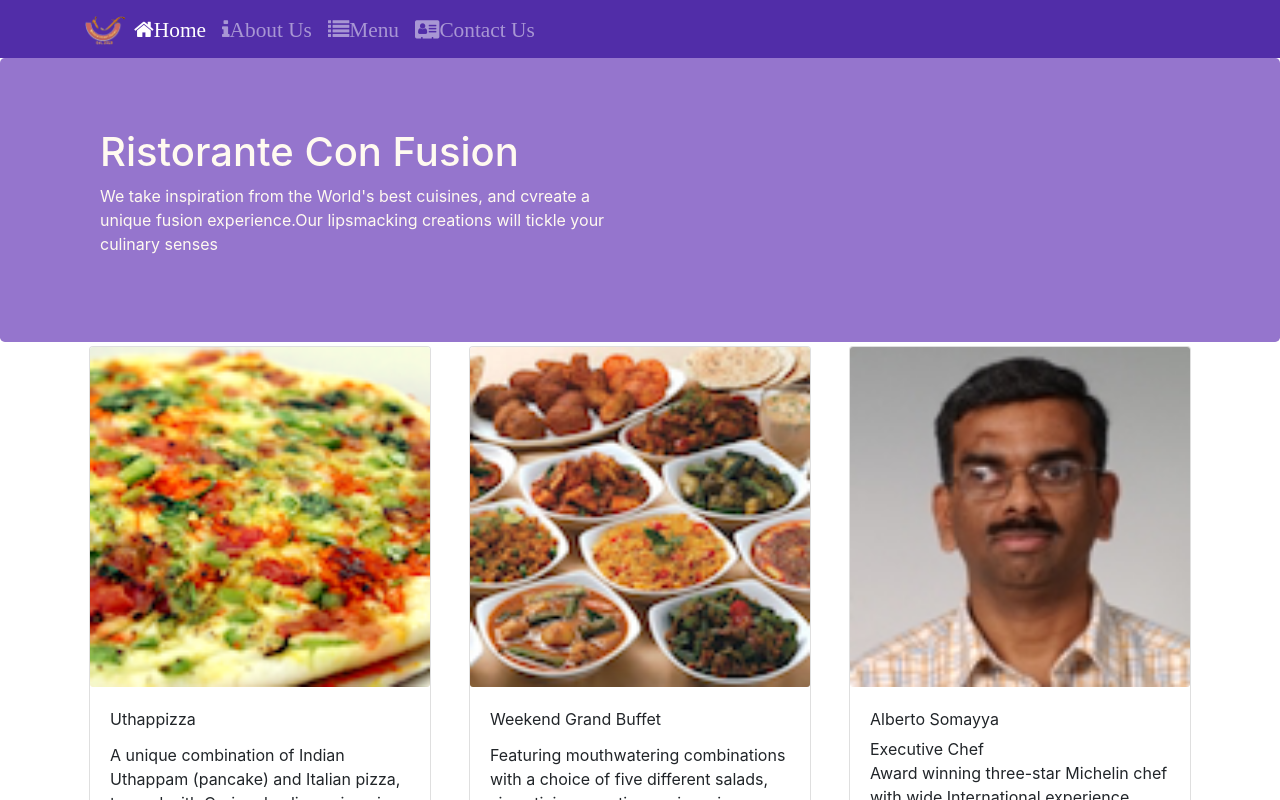
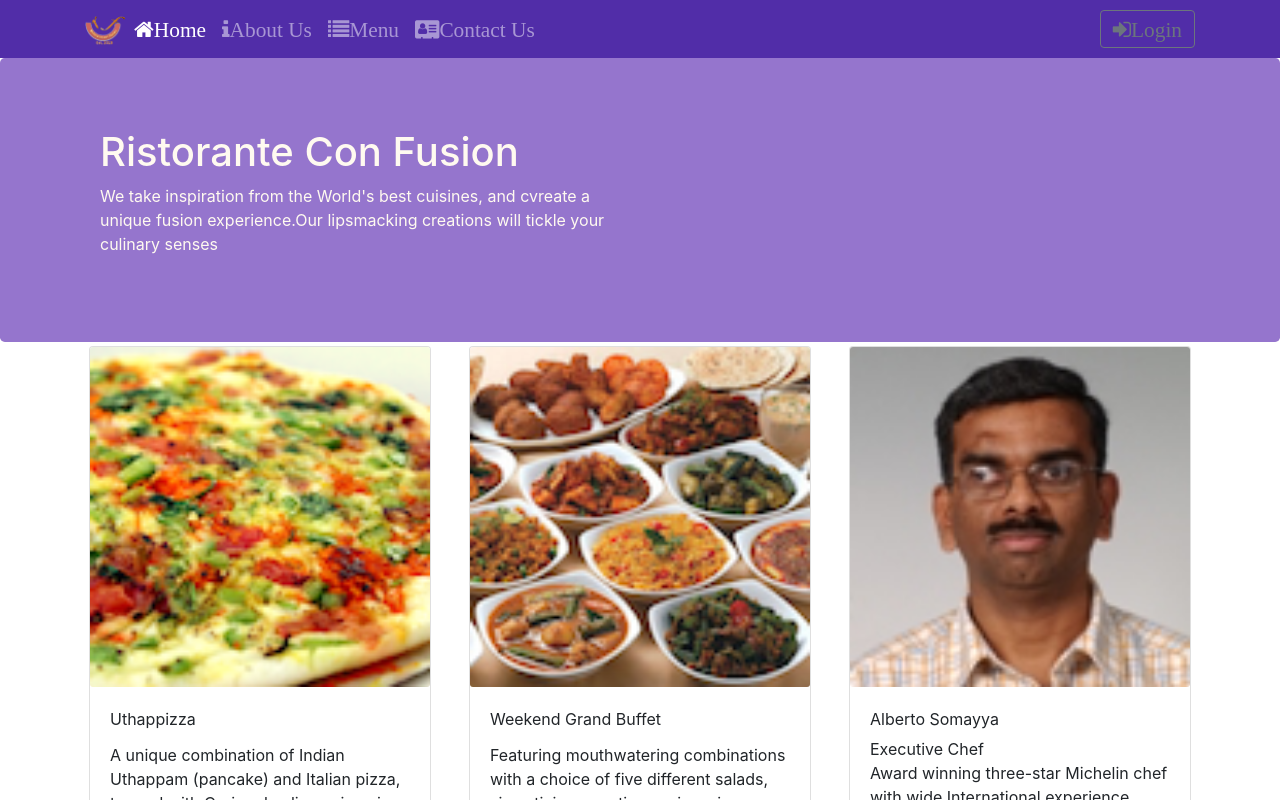
Before and after one commit to Hershal0-0/coursera_practice, a React (Create React App) app in the folder application/: page /home in a window 1280 px wide. Shown: the top 800 px of the page. Built offline with nearby package versions, Linux system fonts and the light colour scheme.

Commit message:
Uncontrolled Form using innerRef

```diff
--- a/application/src/components/HeaderComponent.js
+++ b/application/src/components/HeaderComponent.js
@@ -1,19 +1,33 @@
 import React,{Component} from 'react'
-import  {Navbar,NavbarBrand,Nav,NavbarToggler,Collapse,NavItem,Jumbotron} from 'reactstrap';
+import  {Navbar,NavbarBrand,Nav,NavbarToggler,Collapse,NavItem,Jumbotron,Modal,Button,ModalHeader,ModalBody,Form, FormGroup, Label, Input} from 'reactstrap';
 import {NavLink} from 'react-router-dom'
 class Header extends Component {
     constructor(props){
         super(props)
         this.state={
             isNavOpen:false,
+            isModalOpen:false,
         }
         this.toggleNav=this.toggleNav.bind(this)
+        this.toggleModal=this.toggleModal.bind(this)
+        this.handleLogin=this.handleLogin.bind(this)
     }
     toggleNav()
     {
         this.setState({
             isNavOpen:!this.state.isNavOpen
         })
+    }
+
+    toggleModal(){
+        this.setState({
+            isModalOpen:!this.state.isModalOpen
+        })
+    }
+    handleLogin(event){
+        this.toggleModal()
+        alert("UserName:"+this.username.value+"PassWord:"+this.password.value+"Remeber Me"+this.remember.checked)
+        event.preventDefault()
     }
 
     render(){
@@ -50,6 +64,13 @@
                             </NavLink>
                         </NavItem>
                     </Nav>
+                    <Nav className="ml-auto">
+                        <NavItem>
+                            <Button outline onClick={this.toggleModal} >
+                                <span className="fa fa-sign-in fa-lg">Login</span>
+                            </Button>
+                        </NavItem>
+                    </Nav>
                     </Collapse>
                 </div>
             </Navbar>
@@ -63,6 +84,36 @@
                     </div>
                 </div>
             </Jumbotron>
+            <Modal isOpen={this.state.isModalOpen} toggle={this.toggleModal} >
+                <ModalHeader toggle={this.toggleModal} >Login</ModalHeader>
+                <ModalBody>
+                    <Form onSubmit={this.handleLogin}>
+                        <FormGroup >
+                            <Label htmlFor="username" >UserName</Label>
+                            <Input type="text" id="username" name="username"
+                            placeholder="Enter Username"
+                            innerRef={(input) => this.username=input} />
+                        </FormGroup>
+                        <FormGroup>
+                            <Label htmlFor="password" >Password</Label>
+                            <Input type="password" id="password" name="password"
+                            placeholder="Enter PassWord"
+                            innerRef={(input) => this.password=input}/>
+                        </FormGroup>
+                        <FormGroup check>
+                            <Label check>
+                                <Input type="checkbox" name="remember"
+                                innerRef={(input) => this.remember=input} />
+                                Remember Me
+                            </Label>
+                        </FormGroup>
+                        <Button type="submit"
+                        value="submit"
+                        color="primary"
+                        onClick={this.handleLogin}>Login</Button>
+                    </Form>
+                </ModalBody>
+            </Modal>
             </>
         )
     }
```
